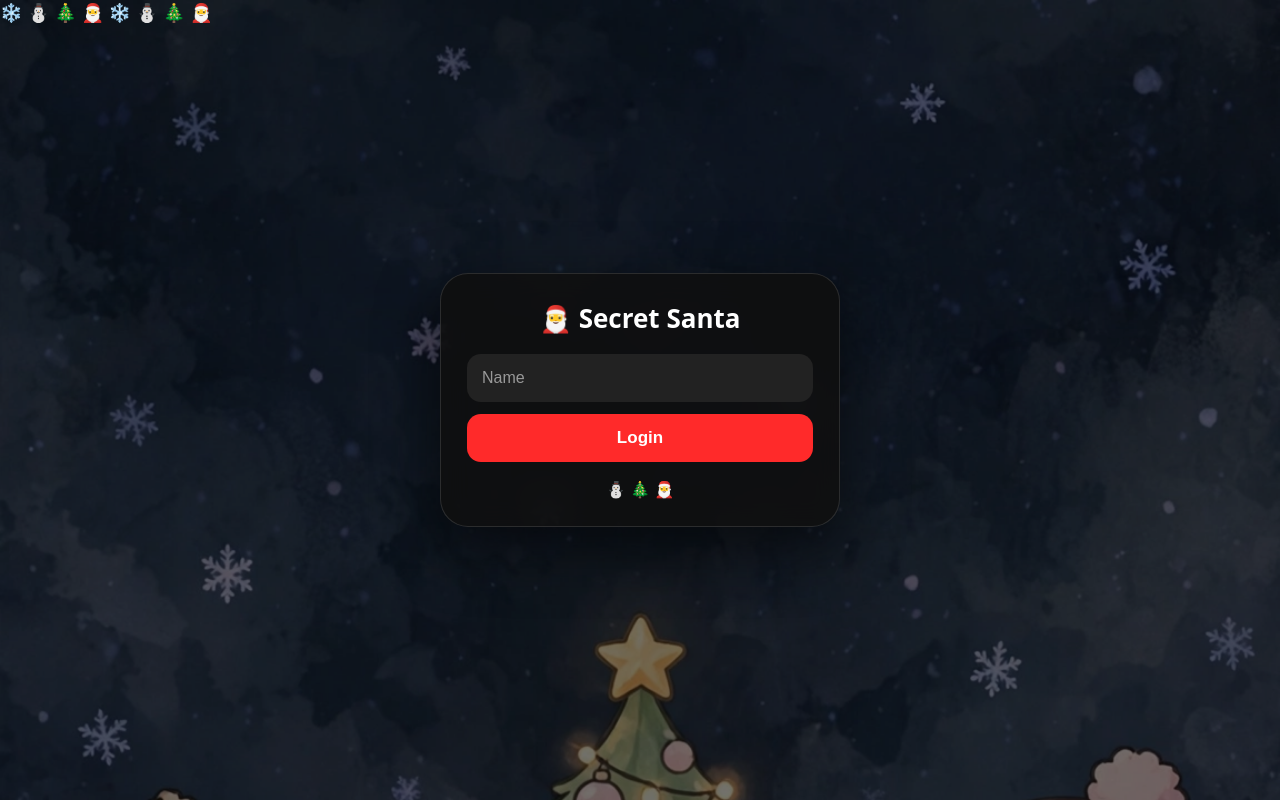
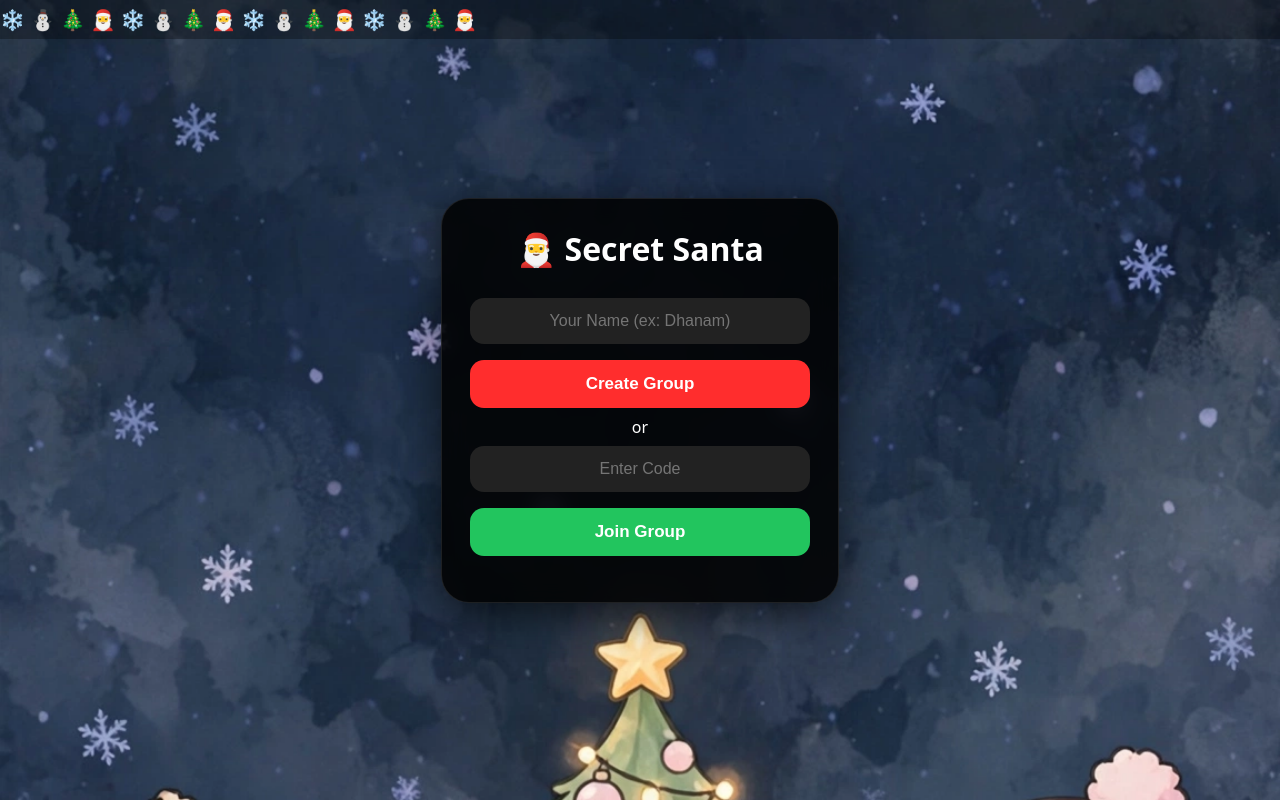
Before and after one commit to dhanamblaze/secret-santa, a FastAPI app: page / in a window 1280 px wide. Run offline with FastAPI, Linux system fonts and the light colour scheme.

Commit message:
Refactor HTML and update styles for Secret Santa

```diff
--- a/templates/index.html
+++ b/templates/index.html
@@ -4,68 +4,75 @@
 <meta name="viewport" content="width=device-width, initial-scale=1">
 <title>Secret Santa</title>
 <style>
-  *{box-sizing:border-box}
-  body{
-    margin:0; min-height:100vh; display:flex; align-items:center; justify-content:center;
-    background: url('/static/bg.jpg') no-repeat center center fixed;
-    background-size: cover;
-    font-family: system-ui, sans-serif;
-  }
-  body::after{content:""; position:fixed; inset:0; background:rgba(0,0,0,0.55); z-index:0;}
-  .snow{position:fixed; top:0; left:0; width:100%; height:100%; pointer-events:none; z-index:1; font-size:18px;}
-  .card{
-    position:relative; z-index:2; width:92%; max-width:400px;
-    background:rgba(15,15,15,0.88); backdrop-filter:blur(14px);
-    border:1px solid rgba(255,255,255,0.12);
-    border-radius:28px; padding:26px; text-align:center;
-    box-shadow:0 20px 60px rgba(0,0,0,0.6);
-  }
-  h1{color:white; margin:0 0 18px; font-size:26px;}
-  input{width:100%; padding:15px; border-radius:14px; border:none; font-size:16px; margin-bottom:12px; background:#222; color:white;}
-  input::placeholder{color:#999;}
-  .btn-red{width:100%; padding:14px; border-radius:14px; border:none; background:#ff2a2a; color:white; font-size:17px; font-weight:800; cursor:pointer;}
-  .btn-green{width:100%; padding:14px; border-radius:14px; border:none; background:#1db954; color:white; font-size:17px; font-weight:800; cursor:pointer; margin-top:10px;}
-  .code{background:#ff2a2a; color:white; padding:12px; border-radius:14px; font-weight:800; letter-spacing:2px; font-size:20px; margin-bottom:14px;}
-  .member{background:rgba(255,255,255,0.08); color:white; padding:10px 14px; border-radius:12px; margin:7px 0; text-align:left;}
-  .reveal-name{color:#ff3b3b; font-size:38px; font-weight:900; margin:16px 0 6px;}
-  .small-msg{color:#ffd6e0; font-size:14px; line-height:1.5;}
+body{margin:0;min-height:100vh;background:#1a1a1a url('/static/bg.jpg') center/cover no-repeat fixed;display:flex;align-items:center;justify-content:center;font-family:system-ui;color:white}
+.card{background:rgba(0,0,0,0.85);backdrop-filter:blur(10px);padding:28px;border-radius:28px;width:90%;max-width:340px;text-align:center;box-shadow:0 10px 40px rgba(0,0,0,0.6);border:1px solid rgba(255,255,255,0.1)}
+h1{margin:0 0 20px 0}
+input{width:100%;box-sizing:border-box;padding:14px;border-radius:14px;border:none;background:#222;color:white;margin:8px 0;font-size:16px;text-align:center;outline:none}
+.btn{width:100%;padding:14px;border:none;border-radius:14px;font-size:17px;font-weight:bold;cursor:pointer;margin:8px 0}
+.red{background:#ff2d2d;color:white}
+.green{background:#22c55e;color:white}
+.small{font-size:14px;opacity:0.8;margin-top:10px;word-break:break-all}
+.members{text-align:left;background:#111;padding:12px;border-radius:12px;margin:12px 0;max-height:150px;overflow:auto}
+.emoji-bar{position:fixed;top:0;left:0;width:100%;background:rgba(0,0,0,0.3);padding:6px 0;font-size:20px;white-space:nowrap;overflow:hidden}
 </style>
 </head>
 <body>
-<div class="snow">❄️ ⛄ 🎄 🎅 ❄️ ⛄ 🎄 🎅</div>
-<div class="card" id="app">Loading...</div>
+<div class="emoji-bar">❄️ ⛄ 🎄 🎅 ❄️ ⛄ 🎄 🎅 ❄️ ⛄ 🎄 🎅 ❄️ ⛄ 🎄 🎅</div>
+<div class="card" id="app">
+<h1>🎅 Secret Santa</h1>
+<input id="name" placeholder="Your Name (ex: Dhanam)">
+<button class="btn red" onclick="createGroup()">Create Group</button>
+<div>or</div>
+<input id="code" placeholder="Enter Code">
+<button class="btn green" onclick="joinGroup()">Join Group</button>
+<div id="msg" class="small"></div>
+</div>
 <script>
-let myName=localStorage.getItem('santa_name')||'';
-let roomCode=new URLSearchParams(location.search).get('code')||'';
-async function api(p,b){let r=await fetch(p,{method:'POST',headers:{'Content-Type':'application/json'},body:JSON.stringify(b||{})});return r.json();}
-function showLogin(){
-  document.getElementById('app').innerHTML=`<h1>🎅 Secret Santa</h1><input id="n" placeholder="Name" value="${myName}"><button class="btn-red" onclick="doLogin()">Login</button><div style="margin-top:16px">⛄ 🎄 🎅</div>`;
+let myName="", roomCode=new URLSearchParams(location.search).get('code')||"";
+if(roomCode){ loadRoom(); }
+async function createGroup(){
+  myName=document.getElementById('name').value.trim();
+  if(!myName) return alert('Name enter pannu da!');
+  let res=await fetch('/api/create-room',{method:'POST',headers:{'Content-Type':'application/json'},body:JSON.stringify({name:myName})});
+  let data=await res.json();
+  location.href='/?code='+data.code+'&name='+encodeURIComponent(myName);
 }
-async function doLogin(){
-  let v=document.getElementById('n').value.trim(); if(!v) return;
-  myName=v; localStorage.setItem('santa_name',v);
-  await api('/api/login',{name:v});
-  if(roomCode) join(roomCode); else showHome();
+async function joinGroup(){
+  myName=document.getElementById('name').value.trim();
+  let code=document.getElementById('code').value.trim().toUpperCase();
+  if(!myName) return alert('Name enter pannu da!');
+  if(!code) return alert('Code enter pannu da!');
+  let res=await fetch('/api/join-room',{method:'POST',headers:{'Content-Type':'application/json'},body:JSON.stringify({code,name:myName})});
+  let data=await res.json();
+  if(data.error) return alert(data.error);
+  location.href='/?code='+code+'&name='+encodeURIComponent(myName);
 }
-function showHome(){
-  document.getElementById('app').innerHTML=`<h1>🎅 Secret Santa</h1><button class="btn-red" onclick="create()">Create Group</button><div style="color:#aaa;margin:12px 0">or</div><input id="c" placeholder="Enter Code"><button class="btn-green" onclick="join(document.getElementById('c').value)">Join Group</button>`;
+async function loadRoom(){
+  let params=new URLSearchParams(location.search);
+  roomCode=params.get('code'); myName=params.get('name')||"";
+  if(!myName){ myName=prompt('Your name?'); if(!myName) return; }
+  let res=await fetch(`/api/get-room?code=${roomCode}&name=${encodeURIComponent(myName)}`);
+  let data=await res.json();
+  if(data.error){ document.getElementById('app').innerHTML='<h1>Error</h1><p>'+data.error+'</p><a href=\"/\" style=\"color:#22c55e\">Go Home</a>'; return; }
+  let html=`<h1>🎅 Secret Santa</h1>
+  <div class="small">Code: <b>${roomCode}</b> - Share this!</div>
+  <div class="members"><b>Members (${data.members.length}):</b><br>${data.members.join('<br>')}</div>`;
+  if(data.shuffled){
+    if(data.assigned) html+=`<div style="background:#22c55e;color:white;padding:14px;border-radius:12px;margin:10px 0;font-weight:bold">You got: ${data.assigned} 🎁</div>`;
+    else html+=`<div>Shuffled! Waiting...</div>`;
+  } else {
+    if(data.is_creator) html+=`<button class="btn red" onclick="shuffle()">Shuffle & Start 🎲</button>`;
+    else html+=`<div class="small">Waiting for admin to shuffle...</div>`;
+  }
+  html+=`<button class="btn green" onclick="location.href='/'">Leave</button><div class="small">Logged as: ${myName}</div>`;
+  document.getElementById('app').innerHTML=html;
+  if(!data.shuffled) setTimeout(loadRoom,2000);
 }
-async function create(){let d=await api('/api/create-room',{}); roomCode=d.code; history.pushState({},'','?code='+roomCode); load();}
-async function join(code){if(!code) return; roomCode=code.toUpperCase(); history.pushState({},'','?code='+roomCode); await api('/api/join-room',{code:roomCode}); load();}
-async function load(){
-  let d=await fetch('/api/get-room?code='+roomCode).then(r=>r.json());
-  if(d.error){showHome(); return;}
-  let mems=d.members.map(m=>`<div class="member">${m} ${m==d.creator?'👑':''}</div>`).join('');
-  let btn=d.is_creator?`<button class="btn-green" onclick="shuffle()">Start Shuffle 🎲</button>`:`<div style="color:#888;margin-top:10px">Waiting for creator...</div>`;
-  let reveal='';
-  if(d.assigned){
-    reveal=`<div style="margin-top:18px;border-top:1px solid rgba(255,255,255,0.12);padding-top:16px"><div class="reveal-name">${d.assigned}</div><div class="small-msg">🎁 Gift ready pannu da!<br>Yaar kitayum sollatha da 🤫<br>Merry Christmas! 🎄❤️</div></div>`;
-  }
-  document.getElementById('app').innerHTML=`<h1>🎅 Secret Santa</h1><div class="code">Code: ${roomCode}</div>${mems}${btn}${reveal}`;
-  if(!d.assigned) setTimeout(load,3000);
+async function shuffle(){
+  let res=await fetch('/api/shuffle-room',{method:'POST',headers:{'Content-Type':'application/json'},body:JSON.stringify({code:roomCode})});
+  let data=await res.json();
+  if(data.error) alert(data.error); else loadRoom();
 }
-async function shuffle(){await api('/api/shuffle-room',{code:roomCode}); load();}
-if(!myName) showLogin(); else {showHome(); if(roomCode) load();}
 </script>
 </body>
 </html>
```
